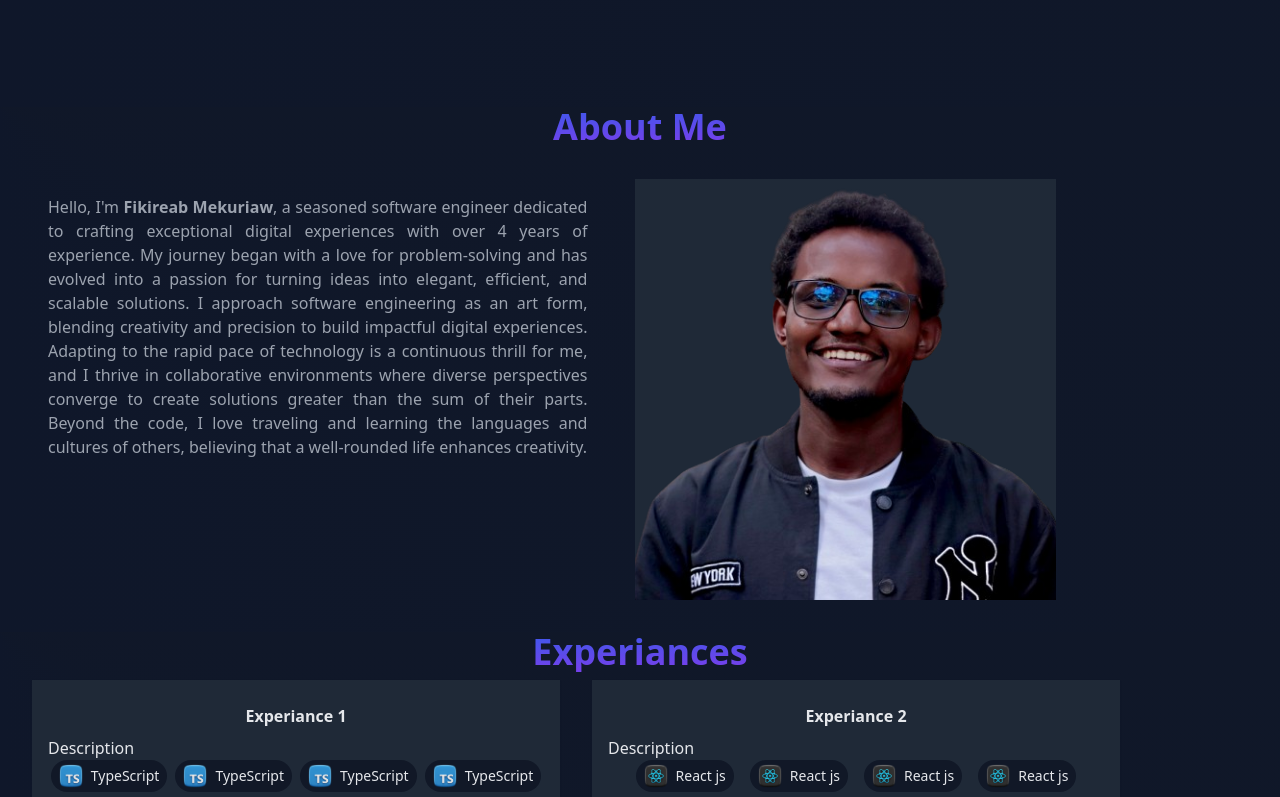
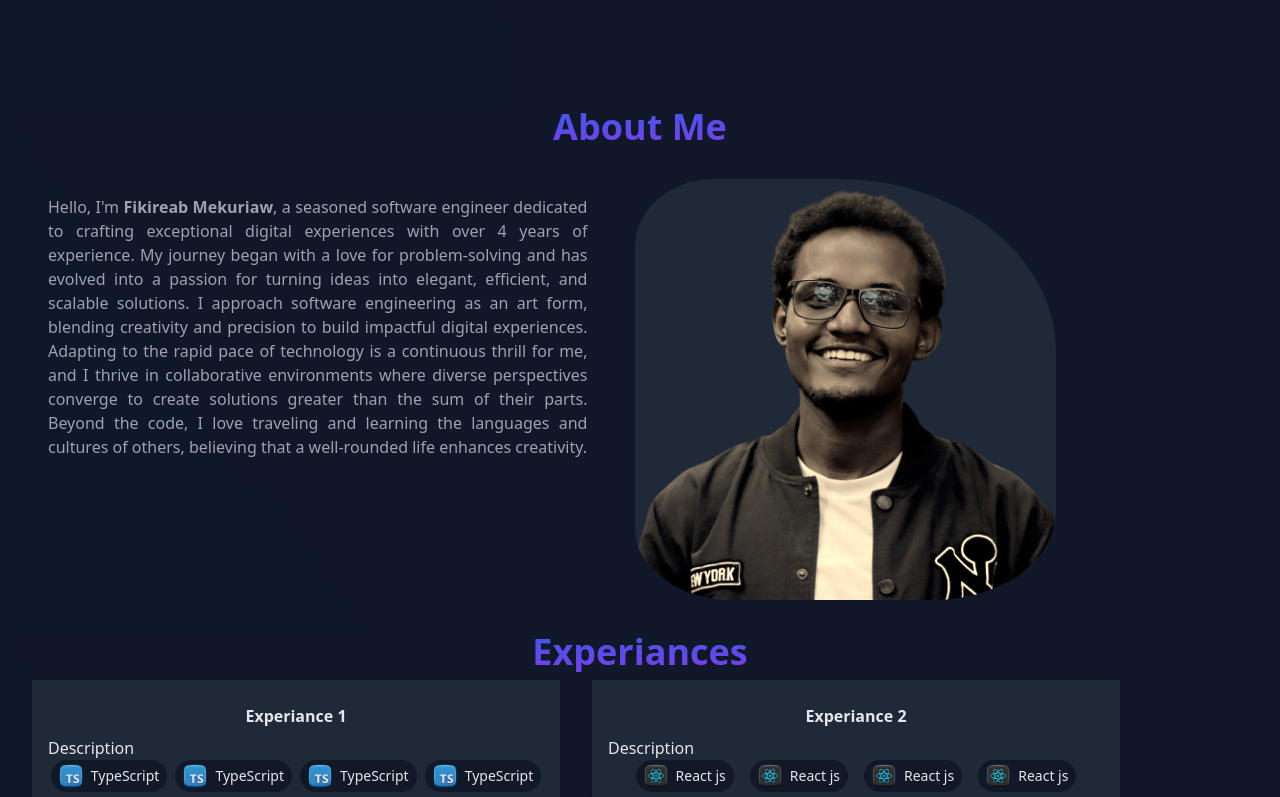
Before and after one commit to fikireab-m/personal-website, a React (Vite) app: page / in a window 1280 px wide. Shown: the part 693-1490 px from the top of the page. Built offline with nearby package versions, Linux system fonts and the light colour scheme.

Commit message:
image animation

```diff
--- a/src/App.css
+++ b/src/App.css
@@ -23,7 +23,6 @@
   text-justify: inter-word;
 }
 .img-container {
-  background-color: #00eeff18;
   border-radius: 19% 52% 29% 23% / 16% 41% 21% 17%;
   overflow: hidden;
   transition: all 1s;
@@ -36,7 +35,7 @@
 .img-container:hover {
   -webkit-animation: shadow-drop-center both;
   animation: shadow-drop-center both;
-  border: skyblue 2px solid;
+  border: rgba(135, 207, 235, 0.342), 2px solid;
 }
 
 .img-container:hover img {
@@ -54,8 +53,8 @@
   100% {
     -webkit-transform: translateZ(50px);
     transform: translateZ(50px);
-    -webkit-box-shadow: 0 0 25px 0 rgb(70, 203, 255), inset 0 0 25px 0 rgb(70, 203, 255);
-    box-shadow: 0 0 25px 0 rgb(70, 203, 255), inset 0 0 25px 0 rgb(70, 203, 255);
+    -webkit-box-shadow: 0 0 25px 0 rgb(70, 203, 255), inset 0 0 8 0 rgb(70, 203, 255);
+    box-shadow: 0 0 25px 0 rgb(70, 203, 255), inset 0 0 8px 0 rgb(70, 203, 255);
   }
 }
 
--- a/src/pages/About.tsx
+++ b/src/pages/About.tsx
@@ -7,14 +7,14 @@ const AboutMe = () => {
                     About Me
                 </h1>
                 <div className="px-2 sm:px-8 py-8 grid grid-cols-1 md:grid-cols-5 lg:grid-cols-7 content-center items-start gap-8 mx-auto md:mr-48">
-                    <div className="md:text-left text-gray-400 md:col-span-3 lg:col-span-4">
+                    <div className="md:text-left text-gray-400 md:col-span-3 lg:col-span-4 h-full">
                         <div className="rounded-lg p-4 hover:shadow-[0.5rem_0.5rem_#F44336,-0.5rem_-0.5rem_#00BCD4] hover:bg-slate-900 hover:text-gray-200">
                             <p className="text-justify leading-6">
                                 Hello, I'm <span className="font-bold">Fikireab Mekuriaw</span>, a seasoned software engineer dedicated to crafting exceptional digital experiences with over 4 years of experience. My journey began with a love for problem-solving and has evolved into a passion for turning ideas into elegant, efficient, and scalable solutions. I approach software engineering as an art form, blending creativity and precision to build impactful digital experiences. Adapting to the rapid pace of technology is a continuous thrill for me, and I thrive in collaborative environments where diverse perspectives converge to create solutions greater than the sum of their parts. Beyond the code, I love traveling and learning the languages and cultures of others, believing that a well-rounded life enhances creativity.
                             </p>
                         </div>
                     </div>
-                    <div className="max-w-xl md:col-span-2 lg:col-span-3 rouded-full bg-gray-800 flex justify-center">
+                    <div className="img-container max-w-xl md:col-span-2 lg:col-span-3 rouded-full bg-gray-800 flex justify-center">
                         <img src={myPic} alt="My pic" />
                     </div>
                 </div>
```
